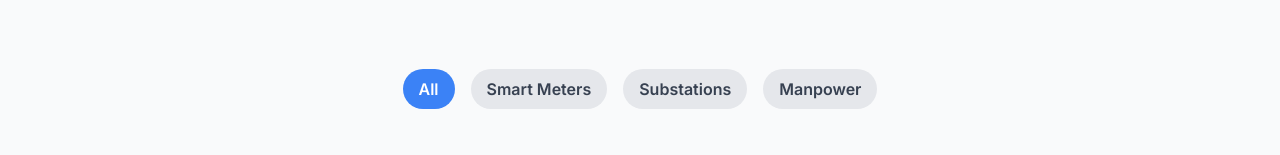
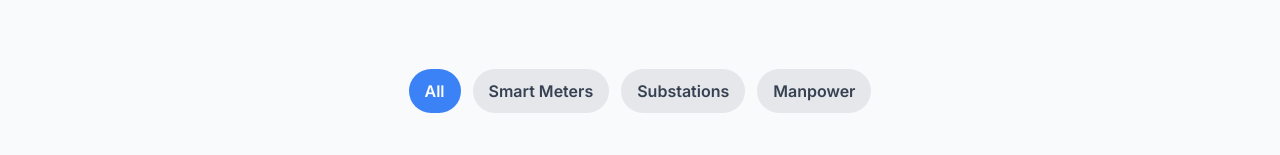
Before and after one commit to Yawaytechnologies/SMP, a plain HTML site: page projects.html in a window 1280 px wide. Shown: the part 797-952 px from the top of the page. Drawn offline with nearby package versions, Linux system fonts and the light colour scheme.

Commit message:
logo genus

```diff
--- a/projects.html
+++ b/projects.html
@@ -257,14 +257,43 @@ button[aria-expanded="true"] .hamb-line:nth-child(3){ transform:translateY(-6px)
   </section>
 
   <!-- FILTER -->
-  <section class="py-6 container mx-auto px-6">
-    <div class="flex justify-center gap-4 fade-up delay-200">
-      <button class="filter-btn btn-enhanced px-4 py-2 bg-blue-500 text-white rounded-full font-semibold active" data-filter="all" aria-pressed="true">All</button>
-      <button class="filter-btn btn-enhanced px-4 py-2 bg-gray-200 text-gray-700 rounded-full font-semibold" data-filter="smart-meters" aria-pressed="false">Smart Meters</button>
-      <button class="filter-btn btn-enhanced px-4 py-2 bg-gray-200 text-gray-700 rounded-full font-semibold" data-filter="substations" aria-pressed="false">Substations</button>
-      <button class="filter-btn btn-enhanced px-4 py-2 bg-gray-200 text-gray-700 rounded-full font-semibold" data-filter="manpower" aria-pressed="false">Manpower</button>
+ <section class="py-6">
+  <div class="container mx-auto px-4">
+    <!-- horizontal scroll on xs; wraps & centers from sm+ -->
+    <div class="relative -mx-4 px-4 overflow-x-auto scrollbar-hide sm:overflow-visible">
+      <div class="flex sm:flex-wrap gap-2 sm:gap-3 justify-start sm:justify-center min-w-max sm:min-w-0 snap-x snap-mandatory">
+        <button class="filter-btn btn-enhanced shrink-0 snap-start inline-flex items-center justify-center
+                       px-3 py-2 sm:px-4 sm:py-2.5 rounded-full font-semibold
+                       text-sm sm:text-base bg-blue-500 text-white active"
+                data-filter="all" aria-pressed="true">
+          All
+        </button>
+
+        <button class="filter-btn btn-enhanced shrink-0 snap-start inline-flex items-center justify-center
+                       px-3 py-2 sm:px-4 sm:py-2.5 rounded-full font-semibold
+                       text-sm sm:text-base bg-gray-200 text-gray-700"
+                data-filter="smart-meters" aria-pressed="false">
+          Smart Meters
+        </button>
+
+        <button class="filter-btn btn-enhanced shrink-0 snap-start inline-flex items-center justify-center
+                       px-3 py-2 sm:px-4 sm:py-2.5 rounded-full font-semibold
+                       text-sm sm:text-base bg-gray-200 text-gray-700"
+                data-filter="substations" aria-pressed="false">
+          Substations
+        </button>
+
+        <button class="filter-btn btn-enhanced shrink-0 snap-start inline-flex items-center justify-center
+                       px-3 py-2 sm:px-4 sm:py-2.5 rounded-full font-semibold
+                       text-sm sm:text-base bg-gray-200 text-gray-700"
+                data-filter="manpower" aria-pressed="false">
+          Manpower
+        </button>
+      </div>
     </div>
-  </section>
+  </div>
+</section>
+
 
   <!-- PROJECTS GRID -->
   <section id="projects" class="py-12 container mx-auto px-6">
```
Also changed, not shown: index.html (+1 -1 lines), asset/Genus.png (added).
